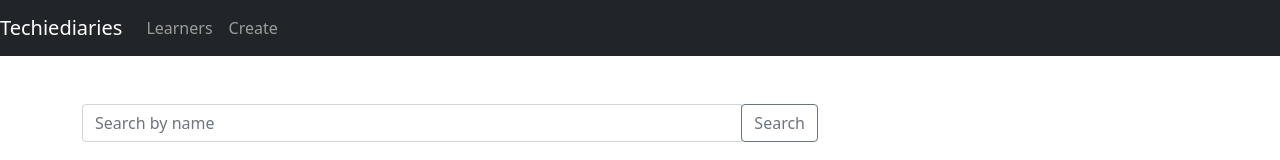
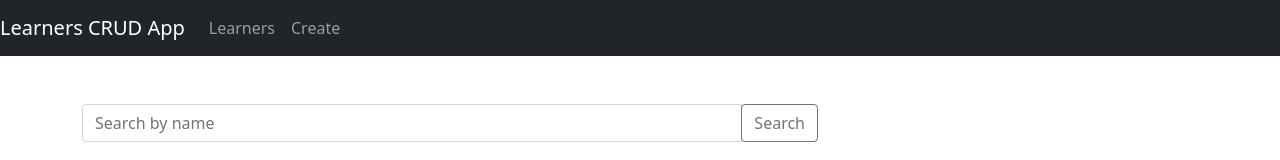
Before and after one commit to Gabe-1/student-information-crud-app-front, an Angular app: page /learners in a window 1280 px wide. Shown: the top 160 px of the page. Built offline with nearby package versions, Linux system fonts and the light colour scheme; no server answers.

Commit message:
Changed Title

```diff
--- a/src/app/app.component.html
+++ b/src/app/app.component.html
@@ -1,6 +1,6 @@
 <div>
   <nav class="navbar navbar-expand navbar-dark bg-dark">
-    <a href="#" class="navbar-brand">Techiediaries</a>
+    <a href="#" class="navbar-brand">Learners CRUD App</a>
     <div class="navbar-nav mr-auto">
       <li class="nav-item">
         <a routerLink="learners" class="nav-link">Learners</a>
```
